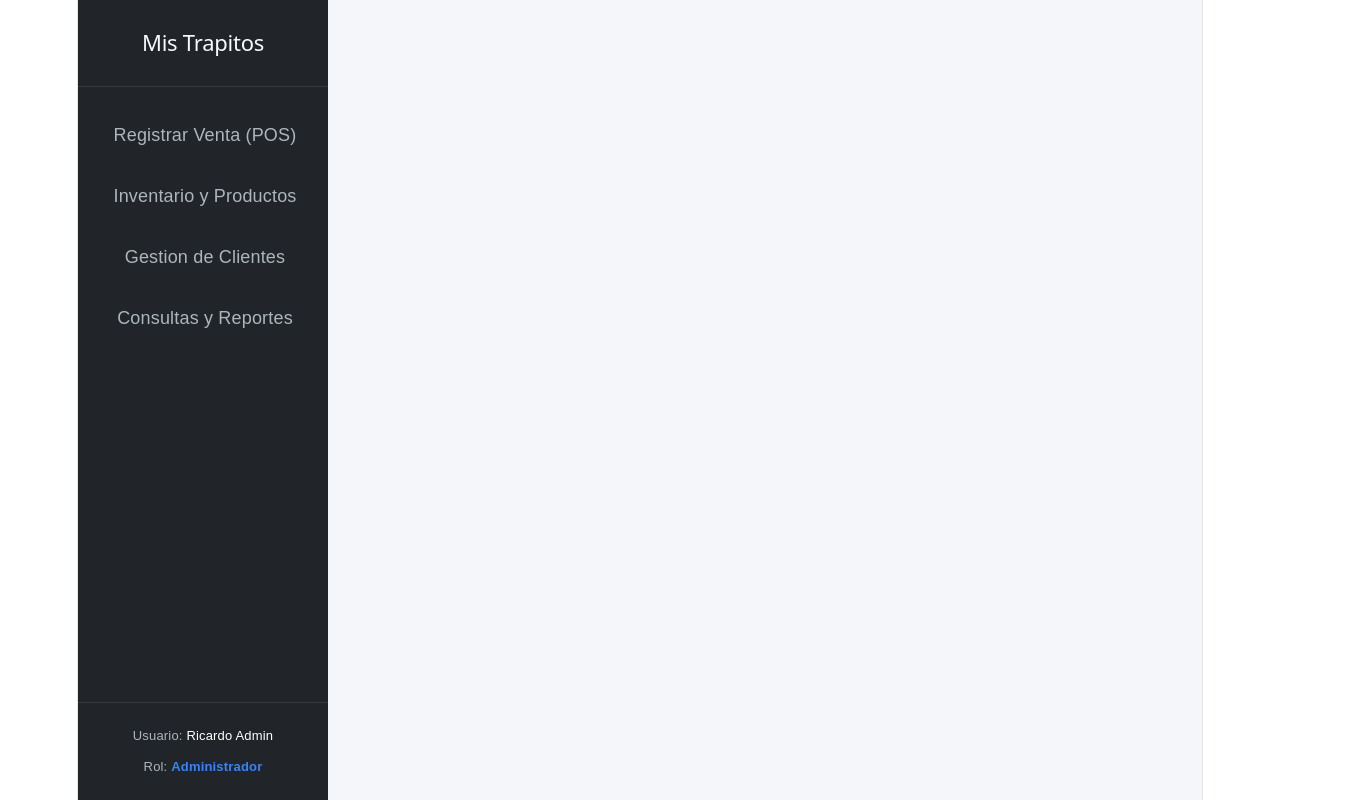
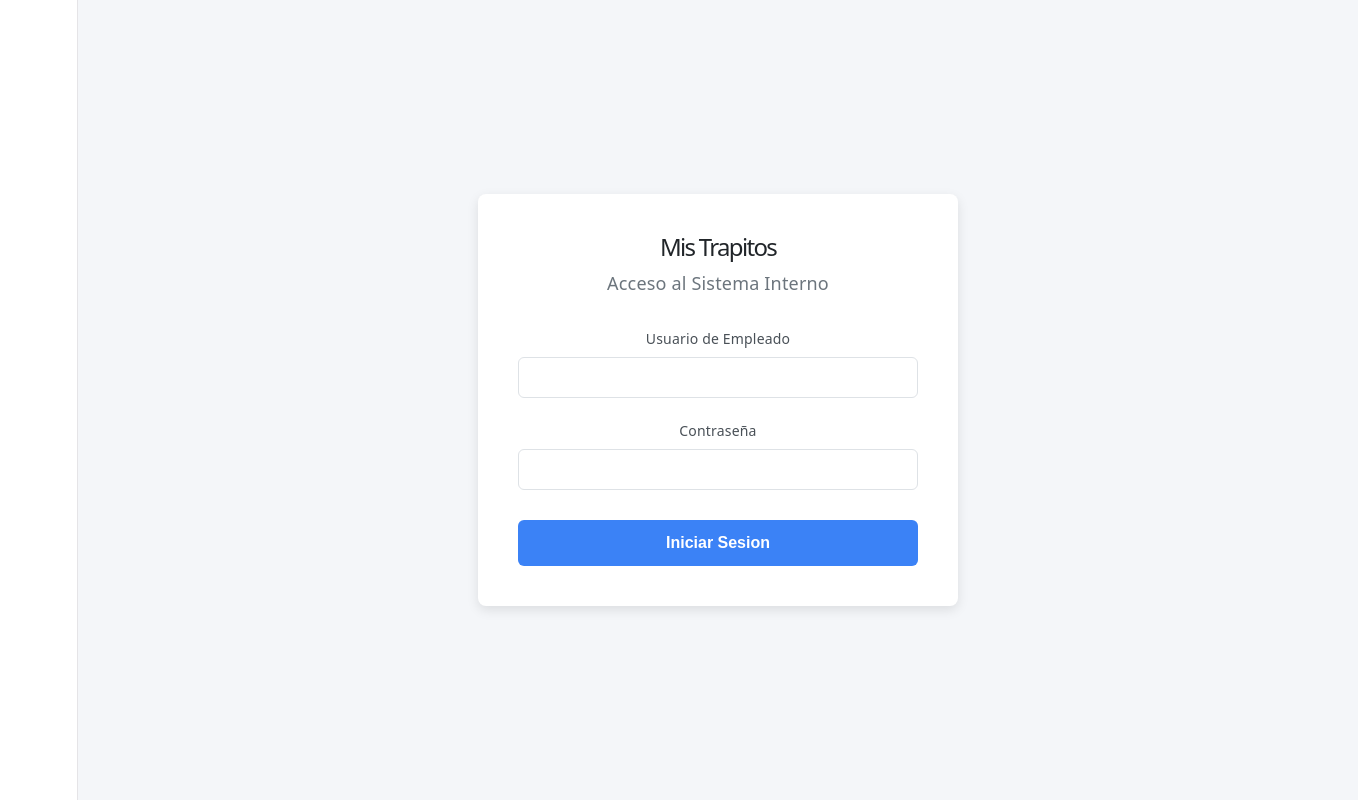
Before and after one commit to NarrowSito/Mis_Trapitos, a React (Vite) app in the folder misTrapitos_root/frontEnd_MisTrapitos/: page /auditoria in a window 1280 px wide. Shown: the whole page, 1358 px wide, since content can reach past the window. Built offline with nearby package versions, Linux system fonts and the light colour scheme.

Commit message:
Añadir totalidad de las ventanas

```diff
--- a/misTrapitos_root/frontEnd_MisTrapitos/src/App.jsx
+++ b/misTrapitos_root/frontEnd_MisTrapitos/src/App.jsx
@@ -1,50 +1,65 @@
 import React, { useState } from 'react';
 import { BrowserRouter as Router, Routes, Route, Navigate } from 'react-router-dom';
 import Sidebar from './components/Sidebar';
+import LoginView from './views/LoginView';
 import VentasView from './views/VentasView';
 import ClientesView from './views/ClientesView';
 import InventarioView from './views/InventarioView';
 import ReportesView from './views/ReportesView';
+// Importamos las 3 vistas nuevas
+import EmpleadosView from './views/EmpleadosView';
+import ProveedoresView from './views/ProveedoresView';
+import AuditoriaView from './views/AuditoriaView';
 
 export default function App() {
-  // Simulacion del JSON que el backend mandaria tras el Login.
-  // Para probar la vista del cajero, cambia 'Administrador' por 'Ventas'
-  const [sesionUsuario] = useState({
-    id: 1,
-    nombre: 'Ricardo Admin',
-    rol: 'Administrador'
-  });
+  const [sesionUsuario, setSesionUsuario] = useState(null);
+
+  if (!sesionUsuario) {
+    return <LoginView onLoginExitoso={(datos) => setSesionUsuario(datos)} />;
+  }
+
+  const rol = sesionUsuario.rol;
 
   return (
     <Router>
       <div style={{ display: 'flex', height: '100vh', fontFamily: 'Arial, sans-serif', margin: 0, backgroundColor: '#f4f6f9' }}>
 
-        {/* Pasamos los datos del usuario al Sidebar para condicionar el menu */}
-        <Sidebar rol={sesionUsuario.rol} nombre={sesionUsuario.nombre} />
+        <Sidebar rol={rol} nombre={sesionUsuario.nombre} onCerrarSesion={() => setSesionUsuario(null)} />
 
         <main style={{ flexGrow: 1, padding: '40px', overflowY: 'auto' }}>
           <Routes>
-            <Route path="/" element={<Navigate to="/ventas" replace />} />
+            <Route path="/" element={
+              rol === 'Contabilidad' ? <Navigate to="/inventario" replace /> : <Navigate to="/ventas" replace />
+            } />
 
-            {/* VentasView recibe la sesion para inyectar el usuario_id en el POST */}
-            <Route path="/ventas" element={<VentasView sesionUsuario={sesionUsuario} />} />
+            {/* Ventas y Administrador */}
+            <Route path="/ventas" element={
+              (rol === 'Ventas' || rol === 'Administrador') ? <VentasView sesionUsuario={sesionUsuario} /> : <Navigate to="/" replace />
+            } />
+            <Route path="/clientes" element={
+              (rol === 'Ventas' || rol === 'Administrador') ? <ClientesView /> : <Navigate to="/" replace />
+            } />
 
-            {/* Proteccion de Rutas: Si no es Administrador, lo regresamos a ventas */}
-            <Route
-              path="/clientes"
-              element={sesionUsuario.rol === 'Administrador' ? <ClientesView /> : <Navigate to="/ventas" replace />}
-            />
-            <Route
-              path="/inventario"
-              element={sesionUsuario.rol === 'Administrador' ? <InventarioView /> : <Navigate to="/ventas" replace />}
-            />
-            <Route
-              path="/reportes"
-              element={sesionUsuario.rol === 'Administrador' ? <ReportesView /> : <Navigate to="/ventas" replace />}
-            />
+            {/* Contabilidad y Administrador */}
+            <Route path="/inventario" element={
+              (rol === 'Contabilidad' || rol === 'Administrador') ? <InventarioView /> : <Navigate to="/" replace />
+            } />
+            <Route path="/reportes" element={
+              (rol === 'Contabilidad' || rol === 'Administrador') ? <ReportesView /> : <Navigate to="/" replace />
+            } />
+            <Route path="/proveedores" element={
+              (rol === 'Contabilidad' || rol === 'Administrador') ? <ProveedoresView /> : <Navigate to="/" replace />
+            } />
+
+            {/* Exclusivo del Administrador */}
+            <Route path="/empleados" element={
+              rol === 'Administrador' ? <EmpleadosView /> : <Navigate to="/" replace />
+            } />
+            <Route path="/auditoria" element={
+              rol === 'Administrador' ? <AuditoriaView /> : <Navigate to="/" replace />
+            } />
           </Routes>
         </main>
-
       </div>
     </Router>
   );
--- a/misTrapitos_root/frontEnd_MisTrapitos/src/components/Sidebar.jsx
+++ b/misTrapitos_root/frontEnd_MisTrapitos/src/components/Sidebar.jsx
@@ -1,7 +1,7 @@
 import React from 'react';
 import { Link, useLocation } from 'react-router-dom';
 
-export default function Sidebar({ rol, nombre }) {
+export default function Sidebar({ rol, nombre, onCerrarSesion }) {
   const location = useLocation();
 
   const isActive = (path) => location.pathname === path;
@@ -23,25 +23,48 @@ export default function Sidebar({ rol, nombre }) {
 
       <div style={{ padding: '30px 20px', borderBottom: '1px solid #343a40' }}>
         <h2 style={{ margin: 0, fontSize: '22px', color: '#f8f9fa' }}>Mis Trapitos</h2>
+        <span style={{ fontSize: '12px', color: '#adb5bd' }}>Control Interno</span>
       </div>
 
       <nav style={{ flexGrow: 1, marginTop: '20px' }}>
-        {/* La caja registradora siempre es visible para cualquier usuario */}
-        <Link to="/ventas" style={linkStyle('/ventas')}>Registrar Venta (POS)</Link>
 
-        {/* Estas opciones se renderizan unicamente si el rol lo permite */}
+        {/* Modulos para Ventas y Administrador */}
+        {(rol === 'Ventas' || rol === 'Administrador') && (
+          <>
+            <div style={{ padding: '10px 20px', fontSize: '11px', color: '#6c757d', textTransform: 'uppercase', letterSpacing: '1px' }}>Operacion</div>
+            <Link to="/ventas" style={linkStyle('/ventas')}>Registrar Venta (POS)</Link>
+            <Link to="/clientes" style={linkStyle('/clientes')}>Directorio Clientes</Link>
+          </>
+        )}
+
+        {/* Modulos para Contabilidad y Administrador */}
+        {(rol === 'Contabilidad' || rol === 'Administrador') && (
+          <>
+            <div style={{ padding: '10px 20px', fontSize: '11px', color: '#6c757d', textTransform: 'uppercase', letterSpacing: '1px', marginTop: '10px' }}>Almacen y Finanzas</div>
+            <Link to="/inventario" style={linkStyle('/inventario')}>Inventario Activo</Link>
+            <Link to="/reportes" style={linkStyle('/reportes')}>Consultas y Reportes</Link>
+          </>
+        )}
+
+        {/* Modulos exclusivos del Administrador */}
         {rol === 'Administrador' && (
           <>
-            <Link to="/inventario" style={linkStyle('/inventario')}>Inventario y Productos</Link>
-            <Link to="/clientes" style={linkStyle('/clientes')}>Gestion de Clientes</Link>
-            <Link to="/reportes" style={linkStyle('/reportes')}>Consultas y Reportes</Link>
+            <div style={{ padding: '10px 20px', fontSize: '11px', color: '#6c757d', textTransform: 'uppercase', letterSpacing: '1px', marginTop: '10px' }}>Administracion</div>
+            <Link to="/empleados" style={linkStyle('/empleados')}>Gestionar Personal</Link>
+            <Link to="/proveedores" style={linkStyle('/proveedores')}>Proveedores</Link>
+            <Link to="/auditoria" style={linkStyle('/auditoria')}>Auditoria de Sistema</Link>
           </>
         )}
       </nav>
 
       <div style={{ padding: '20px', borderTop: '1px solid #343a40', fontSize: '13px', color: '#adb5bd' }}>
-        <div style={{ marginBottom: '5px' }}>Usuario: <span style={{ color: '#fff' }}>{nombre}</span></div>
-        <div>Rol: <span style={{ color: '#3b82f6', fontWeight: 'bold' }}>{rol}</span></div>
+        <div style={{ marginBottom: '5px' }}>Sesion: <span style={{ color: '#fff' }}>{nombre}</span></div>
+        <div style={{ marginBottom: '15px' }}>Perfil: <span style={{ color: '#3b82f6', fontWeight: 'bold' }}>{rol}</span></div>
+        <button
+          onClick={onCerrarSesion}
+          style={{ width: '100%', padding: '8px', backgroundColor: 'transparent', color: '#dc2626', border: '1px solid #dc2626', borderRadius: '4px', cursor: 'pointer', transition: 'all 0.2s' }}>
+          Cerrar Sesion
+        </button>
       </div>
 
     </aside>
--- /dev/null
+++ b/misTrapitos_root/frontEnd_MisTrapitos/src/views/AuditoriaView.jsx
@@ -0,0 +1,14 @@
+import React from 'react';
+
+export default function AuditoriaView() {
+  return (
+    <div>
+      <h1 style={{ margin: 0, fontSize: '28px', color: '#212529', marginBottom: '10px' }}>Auditoria y Seguridad</h1>
+      <p style={{ color: '#6c757d', marginBottom: '20px' }}>Registro inmutable de movimientos operativos y financieros en el sistema.</p>
+
+      <div style={{ backgroundColor: '#fff', borderRadius: '8px', border: '1px solid #dee2e6', padding: '30px', textAlign: 'center' }}>
+        <p style={{ color: '#adb5bd', margin: 0 }}>Esperando conexion con GET /api/auditoria</p>
+      </div>
+    </div>
+  );
+}
--- /dev/null
+++ b/misTrapitos_root/frontEnd_MisTrapitos/src/views/EmpleadosView.jsx
@@ -0,0 +1,14 @@
+import React from 'react';
+
+export default function EmpleadosView() {
+  return (
+    <div>
+      <h1 style={{ margin: 0, fontSize: '28px', color: '#212529', marginBottom: '10px' }}>Gestion de Personal</h1>
+      <p style={{ color: '#6c757d', marginBottom: '20px' }}>Altas, bajas y asignacion de roles para el acceso al sistema.</p>
+
+      <div style={{ backgroundColor: '#fff', borderRadius: '8px', border: '1px solid #dee2e6', padding: '30px', textAlign: 'center' }}>
+        <p style={{ color: '#adb5bd', margin: 0 }}>Esperando conexion con GET /api/usuarios</p>
+      </div>
+    </div>
+  );
+}
--- /dev/null
+++ b/misTrapitos_root/frontEnd_MisTrapitos/src/views/LoginView.jsx
@@ -0,0 +1,83 @@
+import React, { useState } from 'react';
+
+export default function LoginView({ onLoginExitoso }) {
+  const [credenciales, setCredenciales] = useState({ usuario: '', password: '' });
+  const [cargando, setCargando] = useState(false);
+  const [error, setError] = useState('');
+
+  const manejarCambio = (e) => {
+    setCredenciales({ ...credenciales, [e.target.name]: e.target.value });
+  };
+
+  // POST: Envio de credenciales al backend (Caso Ideal)
+  const iniciarSesion = async (e) => {
+    e.preventDefault();
+    setCargando(true);
+    setError('');
+
+    try {
+      /* NOTA PARA EL EQUIPO:
+        Este es el contrato de Login. El frontend envia { usuario, password }
+        y espera recibir un objeto de sesion con { id, nombre, rol }
+      */
+      const response = await fetch('http://localhost:8080/api/login', {
+        method: 'POST',
+        headers: { 'Content-Type': 'application/json' },
+        body: JSON.stringify(credenciales)
+      });
+
+      if (response.ok) {
+        const datosUsuario = await response.json();
+        onLoginExitoso(datosUsuario); // Le pasamos los datos a App.jsx
+      } else {
+        // Simulacion temporal para que puedas probar el front sin backend
+        if (credenciales.usuario === 'ricardo' && credenciales.password === 'admin') {
+          onLoginExitoso({ id: 1, nombre: 'Ricardo', rol: 'Administrador' });
+        } else if (credenciales.usuario === 'ventas' && credenciales.password === '123') {
+          onLoginExitoso({ id: 2, nombre: 'Vendedor 1', rol: 'Ventas' });
+        } else if (credenciales.usuario === 'conta' && credenciales.password === '123') {
+          onLoginExitoso({ id: 3, nombre: 'Contador 1', rol: 'Contabilidad' });
+        } else {
+          setError('Credenciales invalidas. Intente de nuevo.');
+        }
+      }
+    } catch (err) {
+      setError('Error al conectar con el servidor.');
+      setCargando(false);
+    }
+  };
+
+  return (
+    <div style={{ display: 'flex', height: '100vh', width: '100vw', justifyContent: 'center', alignItems: 'center', backgroundColor: '#f4f6f9' }}>
+      <div style={{ backgroundColor: '#fff', padding: '40px', borderRadius: '8px', boxShadow: '0 4px 12px rgba(0,0,0,0.1)', width: '100%', maxWidth: '400px' }}>
+
+        <div style={{ textAlign: 'center', marginBottom: '30px' }}>
+          <h1 style={{ margin: '0 0 10px 0', color: '#212529', fontSize: '24px' }}>Mis Trapitos</h1>
+          <p style={{ margin: 0, color: '#6c757d' }}>Acceso al Sistema Interno</p>
+        </div>
+
+        {error && (
+          <div style={{ backgroundColor: '#fee2e2', color: '#dc2626', padding: '10px', borderRadius: '6px', marginBottom: '20px', fontSize: '14px', textAlign: 'center' }}>
+            {error}
+          </div>
+        )}
+
+        <form onSubmit={iniciarSesion} style={{ display: 'flex', flexDirection: 'column', gap: '20px' }}>
+          <div>
+            <label style={{ display: 'block', marginBottom: '5px', fontSize: '14px', color: '#495057' }}>Usuario de Empleado</label>
+            <input required type="text" name="usuario" value={credenciales.usuario} onChange={manejarCambio} style={{ width: '100%', padding: '12px', border: '1px solid #dee2e6', borderRadius: '6px', boxSizing: 'border-box' }} />
+          </div>
+
+          <div>
+            <label style={{ display: 'block', marginBottom: '5px', fontSize: '14px', color: '#495057' }}>Contraseña</label>
+            <input required type="password" name="password" value={credenciales.password} onChange={manejarCambio} style={{ width: '100%', padding: '12px', border: '1px solid #dee2e6', borderRadius: '6px', boxSizing: 'border-box' }} />
+          </div>
+
+          <button type="submit" disabled={cargando} style={{ width: '100%', padding: '14px', backgroundColor: '#3b82f6', color: 'white', border: 'none', borderRadius: '6px', fontWeight: 'bold', fontSize: '16px', cursor: cargando ? 'not-allowed' : 'pointer', marginTop: '10px' }}>
+            {cargando ? 'Validando...' : 'Iniciar Sesion'}
+          </button>
+        </form>
+      </div>
+    </div>
+  );
+}
--- /dev/null
+++ b/misTrapitos_root/frontEnd_MisTrapitos/src/views/ProveedoresView.jsx
@@ -0,0 +1,14 @@
+import React from 'react';
+
+export default function ProveedoresView() {
+  return (
+    <div>
+      <h1 style={{ margin: 0, fontSize: '28px', color: '#212529', marginBottom: '10px' }}>Directorio de Proveedores</h1>
+      <p style={{ color: '#6c757d', marginBottom: '20px' }}>Control de contactos y empresas que surten la mercancia.</p>
+
+      <div style={{ backgroundColor: '#fff', borderRadius: '8px', border: '1px solid #dee2e6', padding: '30px', textAlign: 'center' }}>
+        <p style={{ color: '#adb5bd', margin: 0 }}>Esperando conexion con GET /api/proveedores</p>
+      </div>
+    </div>
+  );
+}
```
